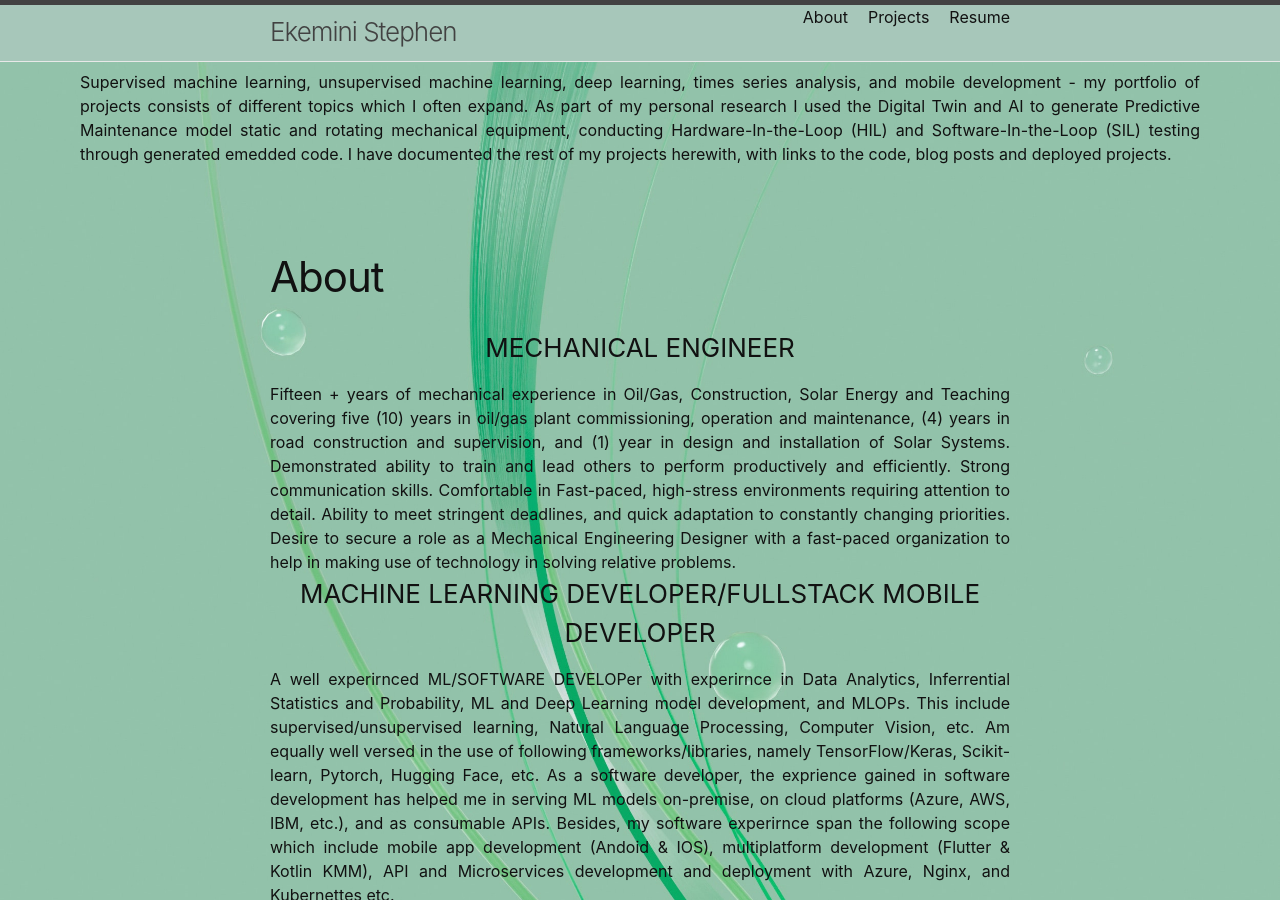
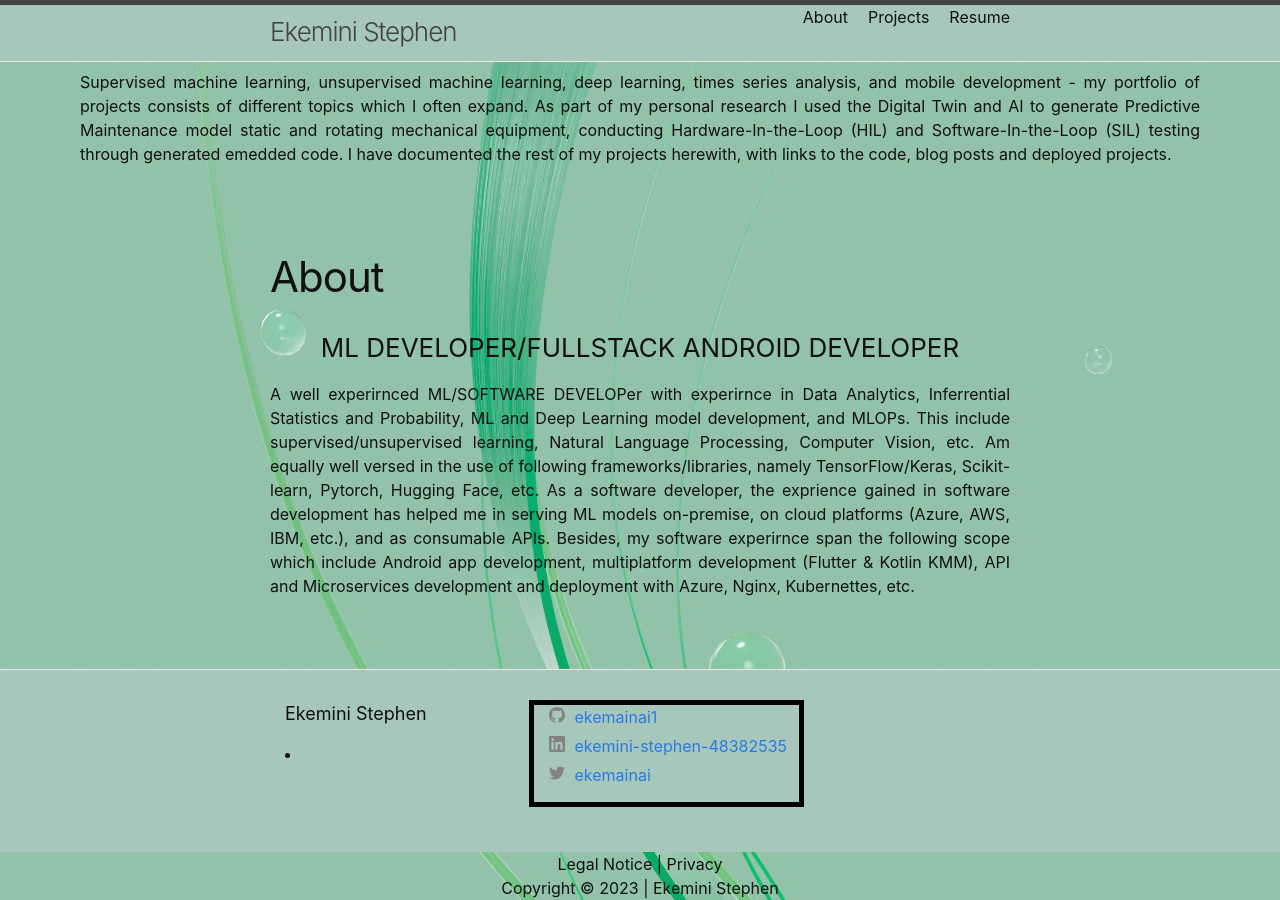
Before and after one commit to ekemainaiML/ekepatkemi, a Jekyll site: the page built from about.markdown, in a window 1280 px wide. Built offline with Jekyll 4.4.1, drawn with Linux system fonts in a browser that asks for light colours.

Commit message:
Edited Resume and About Pages

```diff
--- a/about.markdown
+++ b/about.markdown
@@ -5,14 +5,9 @@ permalink: /about/
 ---
 
 <body class="about-body">
-<h3 style="text-align: center;">MECHANICAL ENGINEER</h3>
 
 <div style='text-align: justify;'>
-  <p>Fifteen + years of mechanical experience in Oil/Gas, Construction, Solar Energy and Teaching covering five (10) years in oil/gas plant commissioning, operation and maintenance, (4) years in road construction and supervision, and (1) year in design and installation of Solar Systems. Demonstrated ability to train and lead others to perform productively and efficiently. Strong communication skills. Comfortable in Fast-paced, high-stress environments requiring attention to detail. Ability to meet stringent deadlines, and quick adaptation to constantly changing priorities. Desire to secure a role as a Mechanical Engineering Designer with a fast-paced organization to help in making use of technology in solving relative problems.</p>
-
-</div>
-<div style='text-align: justify;'>
-  <h3 style="text-align: center;">MACHINE LEARNING DEVELOPER/FULLSTACK MOBILE DEVELOPER</h3>
-  <p>A well experirnced ML/SOFTWARE DEVELOPer with experirnce in Data Analytics, Inferrential Statistics and Probability, ML and Deep Learning model development, and MLOPs. This include supervised/unsupervised learning, Natural Language Processing, Computer Vision, etc. Am equally well versed in the use of following frameworks/libraries, namely TensorFlow/Keras, Scikit-learn, Pytorch, Hugging Face, etc. As a software developer, the exprience gained in software development has helped me in serving ML models on-premise, on cloud platforms (Azure, AWS, IBM, etc.), and  as consumable APIs. Besides, my software experirnce span the following scope which include mobile app development (Andoid & IOS), multiplatform development (Flutter & Kotlin KMM), API and Microservices development and deployment with Azure, Nginx, and Kubernettes etc. </p>
+  <h3 style="text-align: center;">ML DEVELOPER/FULLSTACK ANDROID DEVELOPER</h3>
+  <p>A well experirnced ML/SOFTWARE DEVELOPer with experirnce in Data Analytics, Inferrential Statistics and Probability, ML and Deep Learning model development, and MLOPs. This include supervised/unsupervised learning, Natural Language Processing, Computer Vision, etc. Am equally well versed in the use of following frameworks/libraries, namely TensorFlow/Keras, Scikit-learn, Pytorch, Hugging Face, etc. As a software developer, the exprience gained in software development has helped me in serving ML models on-premise, on cloud platforms (Azure, AWS, IBM, etc.), and  as consumable APIs. Besides, my software experirnce span the following scope which include Android app development, multiplatform development (Flutter & Kotlin KMM), API and Microservices development and deployment with Azure, Nginx, Kubernettes, etc. </p>
 </div>
 </body>
```
Also changed, not shown: resume.md (+14 -25 lines).
